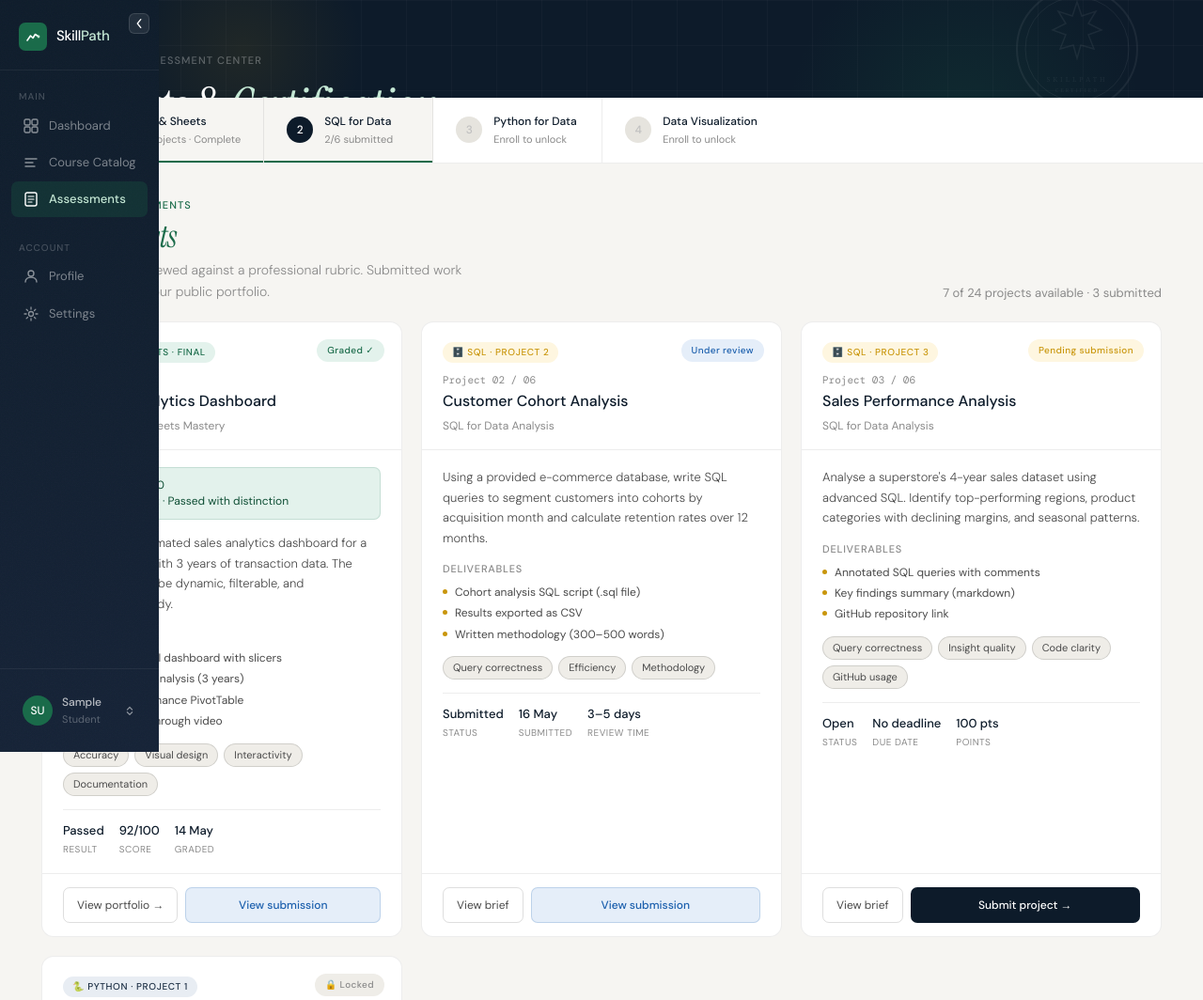
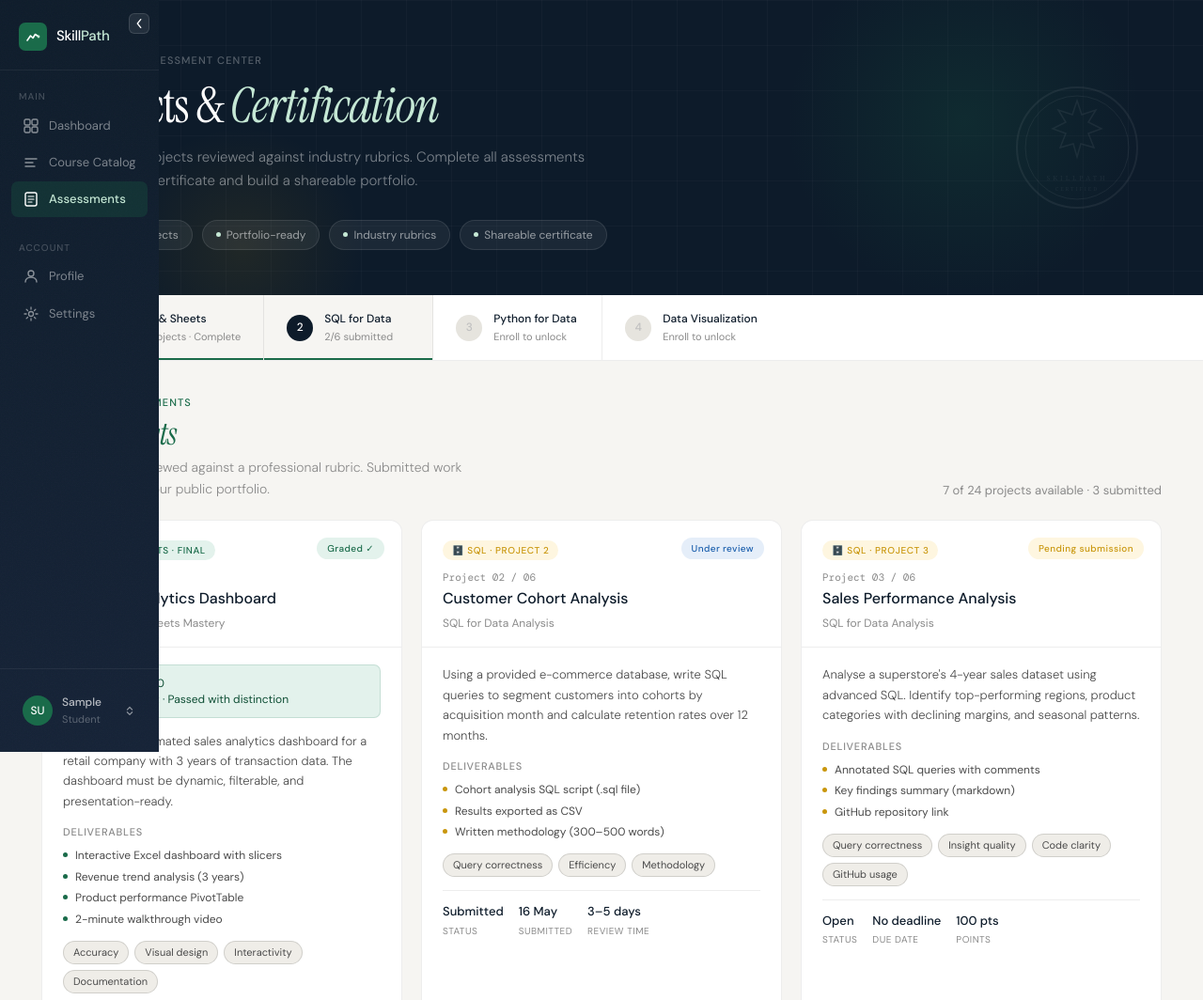
Before and after one commit to juliautomo/skillpath, a plain HTML site: page assessments.html in a window 1280 px wide. Shown: the top 1064 px of the page at 94% size. Drawn offline with nearby package versions, Linux system fonts and the light colour scheme; no server answers; sample sign-in values are in the browser's storage.

Commit message:
fix: override body to display:block on assessments; simplify page-wrap layout

```diff
--- a/assessments.html
+++ b/assessments.html
@@ -45,7 +45,7 @@
       --ease:      .2s ease;
     }
     html,body{height:100%;}
-    body{font-family:var(--sans);background:var(--bg);color:var(--ink);font-size:14px;line-height:1.55;-webkit-font-smoothing:antialiased;display:flex;}
+    body{font-family:var(--sans);background:var(--bg);color:var(--ink);font-size:14px;line-height:1.55;-webkit-font-smoothing:antialiased;display:block;}
     .sidebar {
       width: var(--sb-width);
       min-height: 100vh;
@@ -196,7 +196,7 @@
     a { color: inherit; text-decoration: none; }
     button { font-family: var(--sans); cursor: pointer; border: none; }
 
-    .page-wrap { margin-left: var(--sb-width); flex: 1; display: flex; flex-direction: column; min-width: 0; }
+    .page-wrap { margin-left: var(--sb-width); display: block; min-height: 100vh; }
     @media (max-width: 900px) { .page-wrap { margin-left: 0; } }
     /* ── Page header ── */
     .page-header {
@@ -872,17 +872,17 @@
 </script>
 <div id="sidebar-root"></div>
 <script src="sidebar.js"></script>
+
+<!-- ══════════════════════════════════════════
+     PAGE HEADER
+══════════════════════════════════════════ -->
+<div class="page-wrap">
 <div class="mobile-menubar">
   <button class="mobile-menu-btn" onclick="document.getElementById('sidebar').classList.toggle('open')">
     <svg width="20" height="20" viewBox="0 0 20 20" fill="none"><path d="M3 6h14M3 10h14M3 14h14" stroke="currentColor" stroke-width="1.6" stroke-linecap="round"/></svg>
   </button>
   <span class="mobile-menu-title">Assessments</span>
 </div>
-
-<!-- ══════════════════════════════════════════
-     PAGE HEADER
-══════════════════════════════════════════ -->
-<div class="page-wrap">
 <div class="page-header">
   <div class="ph-grid"></div>
   <div class="ph-glow1"></div>
```
